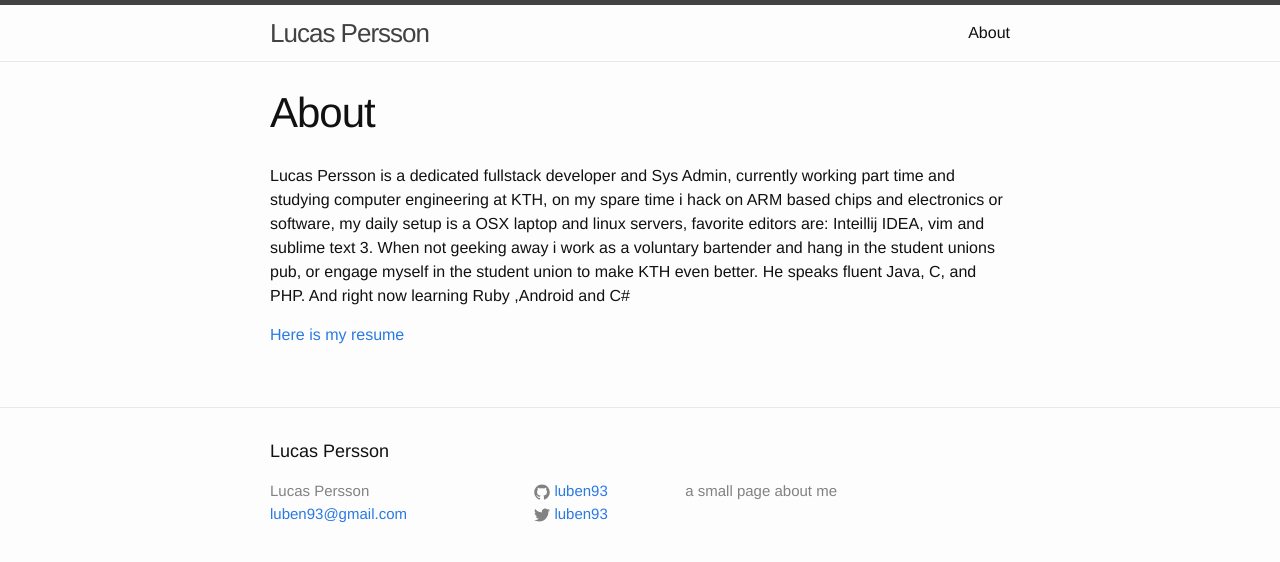
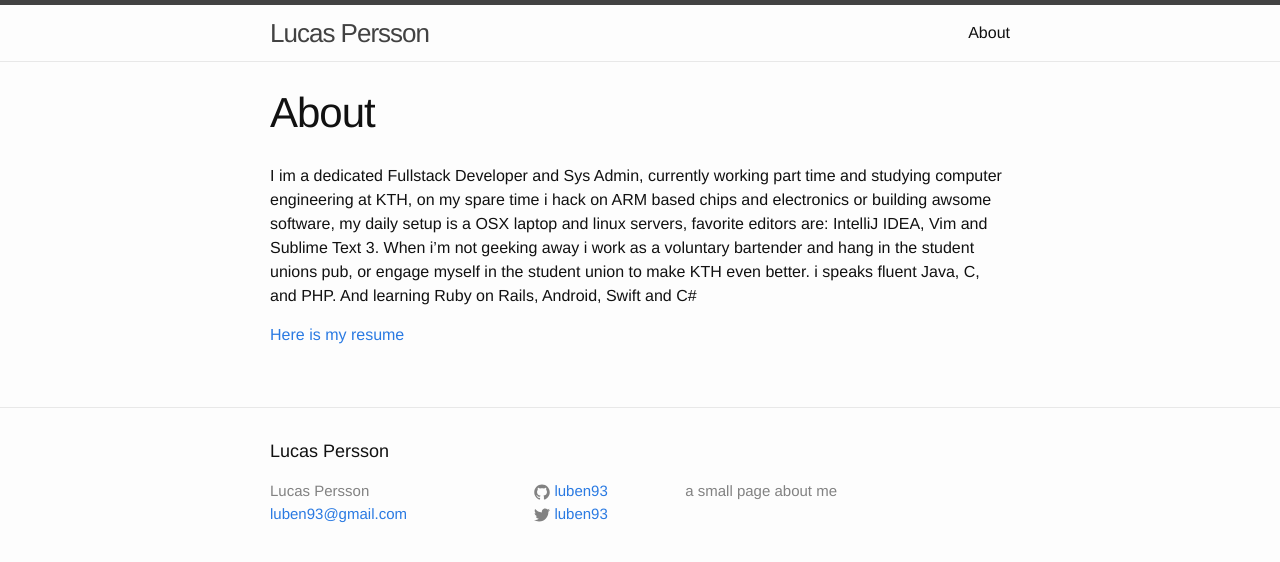
Before and after one commit to luben93/luben93.github.io, a Jekyll site: the page built from about.md, in a window 1280 px wide. Shown: the top 562 px of the page. Built offline with Jekyll 4.4.1, drawn with Linux system fonts in a browser that asks for light colours; a script that is not in the unit is left out.

Commit message:
about me

```diff
--- a/about.md
+++ b/about.md
@@ -4,7 +4,7 @@ title: About
 permalink: /about/
 ---
 
-Lucas Persson is a dedicated fullstack developer and Sys Admin, currently working part time and studying computer engineering at KTH, on my spare time i hack on ARM based chips and electronics or software, my daily setup is a OSX laptop and linux servers, favorite editors are: Inteillij IDEA, vim and sublime text 3. When not geeking away i work as a voluntary bartender and hang in the student unions pub, or engage myself in the student union to make KTH even better.
-He speaks fluent Java, C, and PHP. And right now learning Ruby ,Android and C#
+I im a dedicated Fullstack Developer and Sys Admin, currently working part time and studying computer engineering at KTH, on my spare time i hack on ARM based chips and electronics or building awsome software, my daily setup is a OSX laptop and linux servers, favorite editors are: IntelliJ IDEA, Vim and Sublime Text 3. When i'm not geeking away i work as a voluntary bartender and hang in the student unions pub, or engage myself in the student union to make KTH even better.
+i speaks fluent Java, C, and PHP. And learning Ruby on Rails, Android, Swift and C#
 
 [Here is my resume](/resume/resume.pdf)
```
